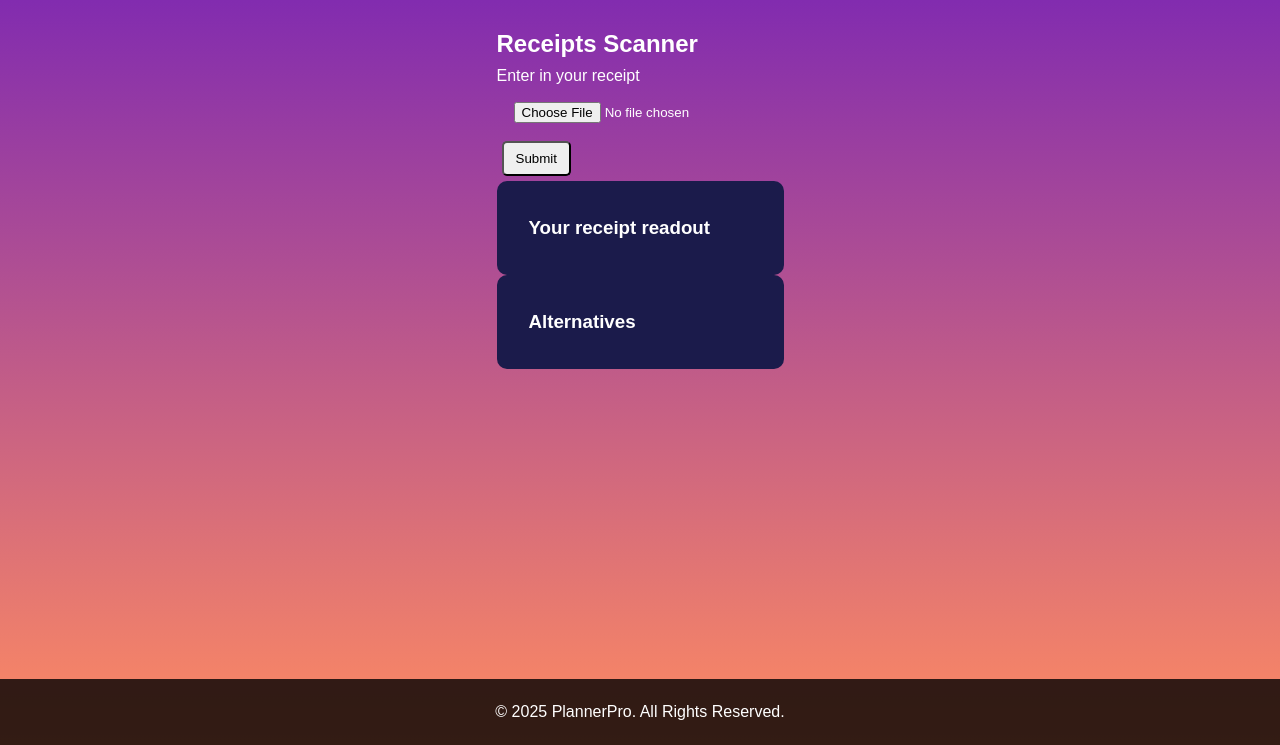
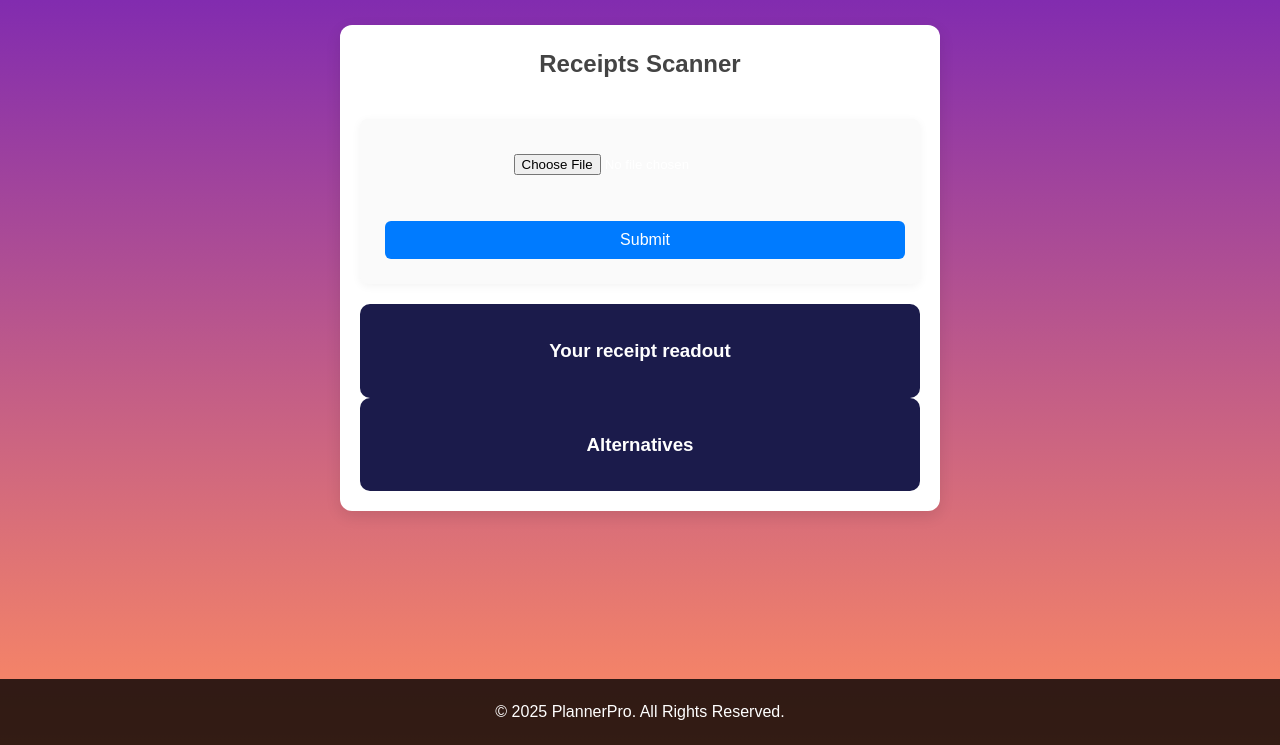
Before and after one commit to rezneac/Group6, a Flask app: page /receipt in a window 1280 px wide. Shown: the part 55-800 px from the top of the page. Run offline with Flask 3, Linux system fonts and the light colour scheme; a user stored in the database is signed in.

Commit message:
update on the receipt page

```diff
--- a/static/styles.css
+++ b/static/styles.css
@@ -444,8 +444,94 @@ loginmain{
   .register-link p a:hover{
     text-decoration: underline;
   }
+/*receipt page*/
+/* Main Container */
+.receipt-container {
+    width: 80%;
+    max-width: 600px;
+    background: #ffffff;
+    border-radius: 12px;
+    box-shadow: 0 5px 15px rgba(0, 0, 0, 0.1);
+    padding: 20px;
+    text-align: center;
+}
+
+/* Header */
+.receipt-container h2 {
+    font-size: 24px;
+    color: #444;
+    margin-bottom: 10px;
+}
+
+/* Form Section */
+.receipt-form {
+    background: #fafafa;
+    padding: 20px;
+    border-radius: 8px;
+    box-shadow: 0 2px 10px rgba(0, 0, 0, 0.05);
+    margin-bottom: 20px;
+}
+
+.receipt-form input[type="file"] {
+    display: block;
+    margin: 10px auto;
+    padding: 5px;
+}
+
+.receipt-form input[type="submit"] {
+    width: 100%;
+    background: #007bff;
+    color: white;
+    border: none;
+    padding: 10px;
+    font-size: 16px;
+    border-radius: 6px;
+    cursor: pointer;
+    transition: background 0.3s ease;
+}
+
+.receipt-form input[type="submit"]:hover {
+    background: #0056b3;
+}
+
+/* Readout & Alternatives Sections */
+.readout, .alternatives {
+    background: #fff;
+    padding: 15px;
+    border-radius: 8px;
+    box-shadow: 0 2px 10px rgba(0, 0, 0, 0.05);
+    margin-bottom: 15px;
+    text-align: left;
+}
+
+.readout h3, .alternatives h3 {
+    font-size: 20px;
+    margin-bottom: 10px;
+    color: #007bff;
+}
+
+.readout strong, .alternatives strong {
+    font-size: 16px;
+    color: #444;
+    display: block;
+}
+
+.readout p, .alternatives p {
+    font-size: 14px;
+    color: #666;
+}
+
+/* Mobile Responsiveness */
+@media (max-width: 600px) {
+    .receipt-container {
+        width: 90%;
+        padding: 15px;
+    }
+
+    .readout, .alternatives {
+        padding: 10px;
+    }
 /* Progress Bar Styling */
-
 .global-progress-title {
     text-align: center;
     font-size: 1.5rem;
--- a/templates/receipt.html
+++ b/templates/receipt.html
@@ -20,7 +20,7 @@
         </nav>
     </header>
 
-    <receiptmain>
+    <div class="receipt-container">
         <h2>Receipts Scanner</h2>
         <p>Enter in your receipt</p>
         <div class="receipt-form">
@@ -51,7 +51,7 @@
 
             </div>
         </section>
-    </receiptmain>
+    </div>
 
     <footer>
         <p>&copy; 2025 PlannerPro. All Rights Reserved.</p>
```
